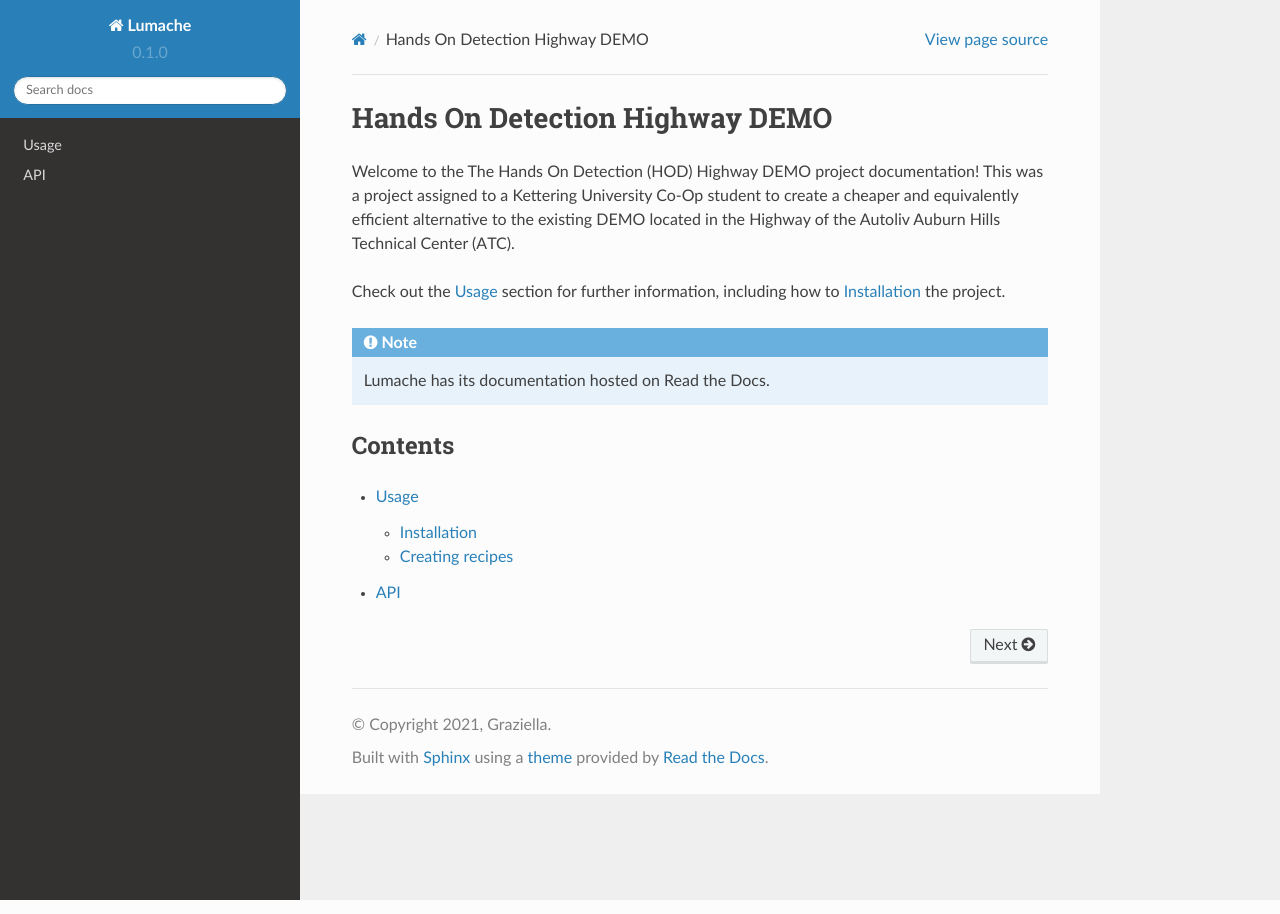
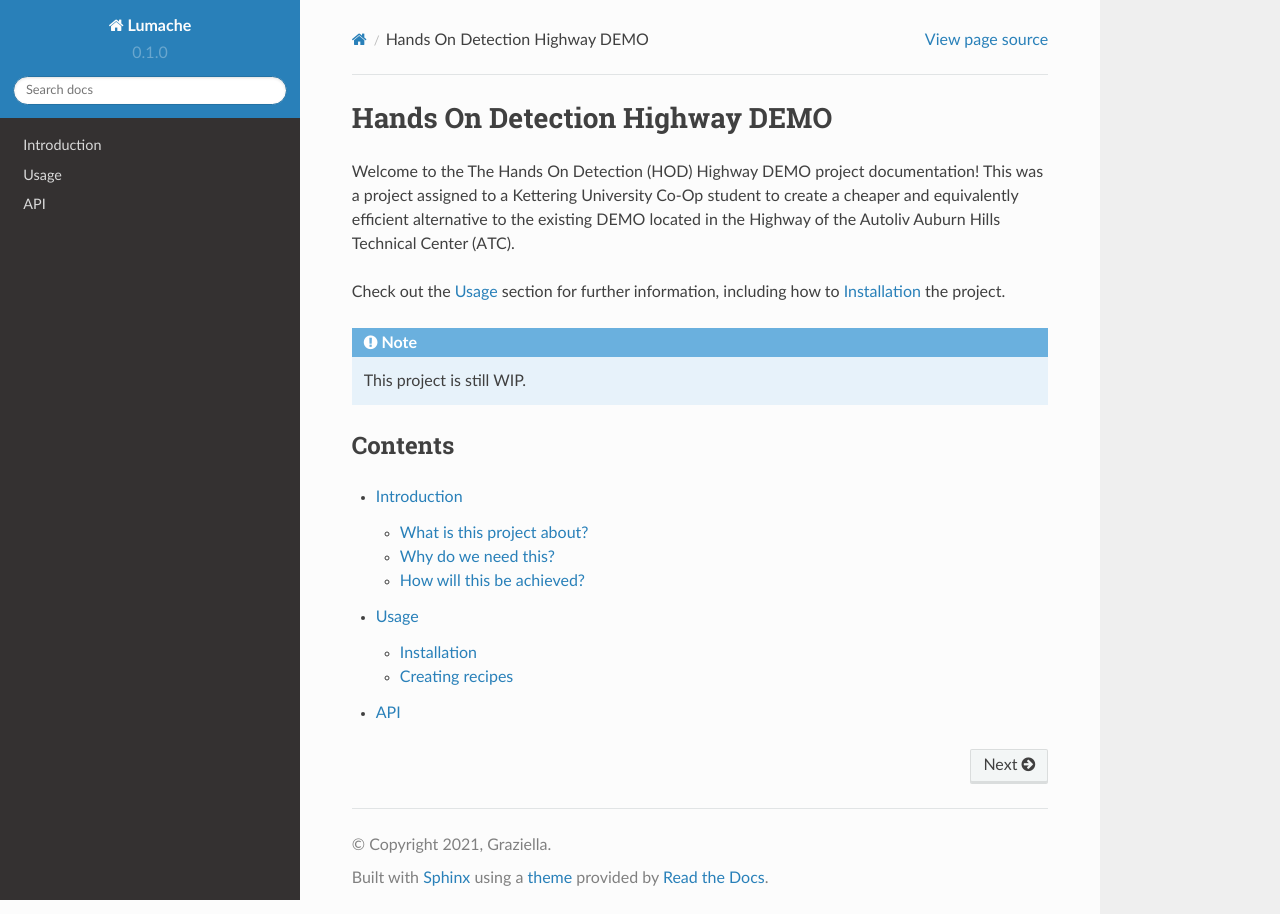
Before and after one commit to DaSausiBoi/VW-DEMO-Docs, a Sphinx documentation site: the page built from docs/source/index.rst, in a window 1280 px wide. Built offline with Sphinx 7.4.7 and the Read the Docs theme 2.0.0, drawn with Linux system fonts in a browser that asks for light colours.

Commit message:
linked to intro

```diff
--- a/docs/source/index.rst
+++ b/docs/source/index.rst
@@ -10,12 +10,13 @@ how to :ref:`installation` the project.
 
 .. note::
 
-   Lumache has its documentation hosted on Read the Docs.
+   This project is still WIP.
 
 Contents
 --------
 
 .. toctree::
 
+   introduction
    usage
    api
```
